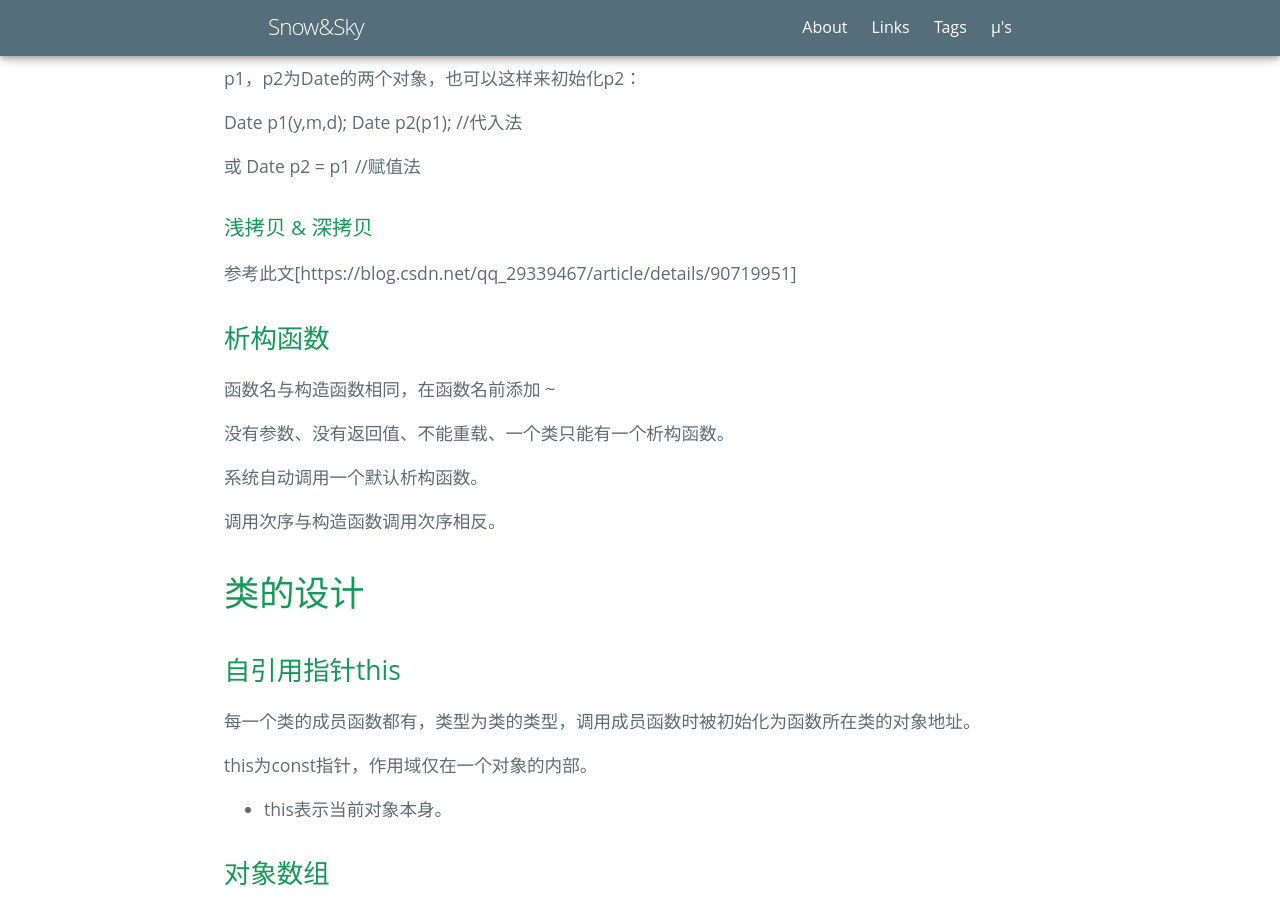
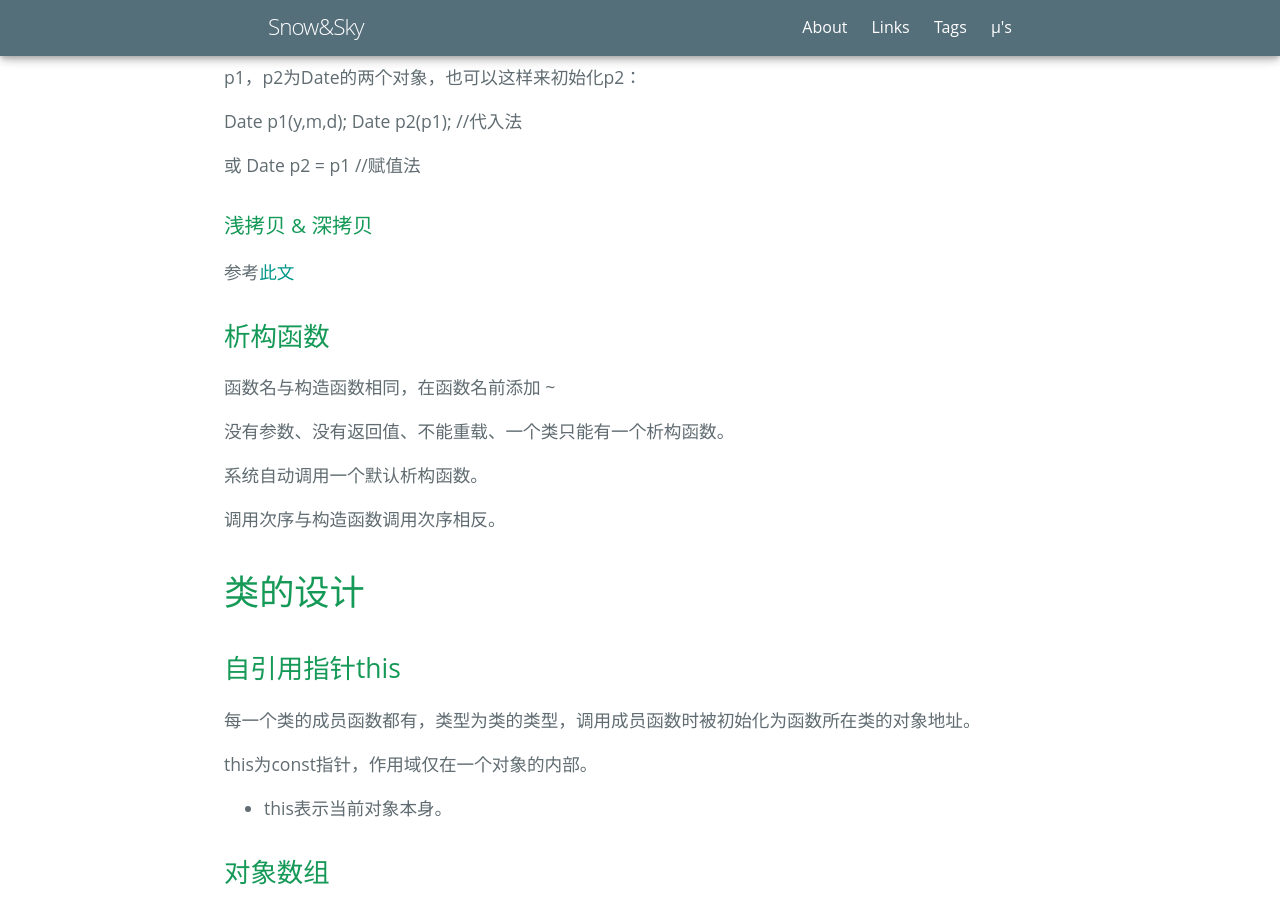
Before and after one commit to NishikinoSky/NishikinoSky.github.io, a Jekyll site: the page built from _posts/2021-1-4-OOP.md, in a window 1280 px wide and 900 px high, scrolled down 1952 px. Built offline with Jekyll 4.4.1, drawn with Linux system fonts in a browser that asks for light colours; some web fonts are replaced.

Commit message:
Update 2021-1-4-OOP.md

```diff
--- a/_posts/2021-1-4-OOP.md
+++ b/_posts/2021-1-4-OOP.md
@@ -54,11 +54,11 @@ C++期末复习
 
 ### 拷贝构造函数的使用情况
 
-> 调用拷贝构造函数的情况用一个已经存在的对象去初始化另一个同类对象。
+* 调用拷贝构造函数的情况用一个已经存在的对象去初始化另一个同类对象。
 
-> 类的对象作为函数的形参。
+* 类的对象作为函数的形参。
 
-> 函数的返回值为类的对象
+* 函数的返回值为类的对象
 
 ### 举例
 
@@ -74,7 +74,7 @@ Date p1(y,m,d);   Date p2(p1); //代入法
 
 ### 浅拷贝 & 深拷贝
 
-参考此文[https://blog.csdn.net/qq_29339467/article/details/90719951]
+参考[此文](https://blog.csdn.net/qq_29339467/article/details/90719951)
 
 ## 析构函数
 
@@ -94,7 +94,7 @@ Date p1(y,m,d);   Date p2(p1); //代入法
 
 this为const指针，作用域仅在一个对象的内部。
 
-* this表示当前对象本身。
+ * this表示当前对象本身。
 
 ## 对象数组
 
```
